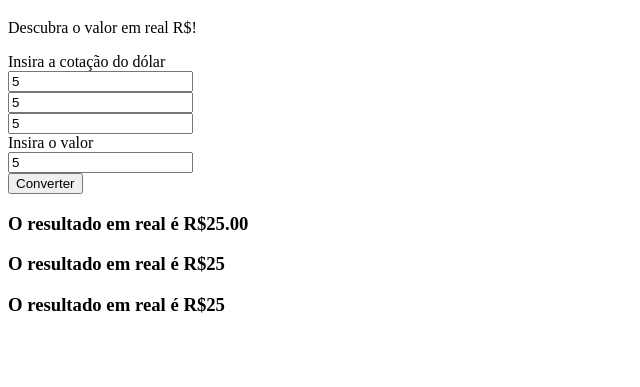
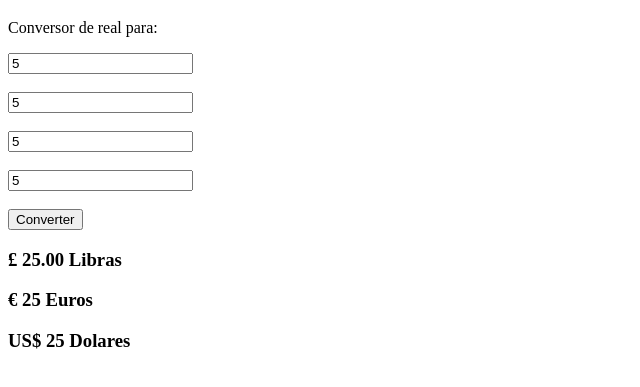
Before and after one commit to ViniciusApBrito/Avali-o, a plain HTML site: page Avali-o/index.html in a window 1280 px wide. Both pictures are taken after typing "5", "5", "5", "5" into the empty fields and a click on the button "Converter". Shown: the part 61-448 px from the top of the page, without its empty margins (0-640 px from the left). Drawn offline with Linux system fonts and the light colour scheme; files that its build step writes are made by us from their sources.

Commit message:
fifth commit

```diff
--- a/Avali-o/index.html
+++ b/Avali-o/index.html
@@ -5,30 +5,33 @@
     <meta http-equiv="X-UA-Compatible" content="IE=edge">
     <meta name="viewport" content="width=device-width, initial-scale=1.0">
     <script src="script.js"></script>
+    <link rel="stylesheet" href="css/style.css">
     <title>Conversor de Moedas</title>
 </head>
 <body>
     <div class="container">
-    <link rel="stylesheet" href="css/style.css">
+      <div class="container-fluid bg-body-secondary text-center">
     <h1 class="page-title">
       Conversor de moedas
     </h1>
     <p class="page-subtitle">
-      Descubra o valor em real R$!
+      Conversor de real para:
     </p>
-    <label for="moeda">Insira a cotação do dólar</label><br>
+
     <input type="number" id="dolar" size="2" placeholder="Digite cotação dolar" /><br>
-    <input type="number" id="euro" size="2" /><br>
-    <input type="number" id="libra" size="2" /><br>
-    <label for="moeda">Insira o valor</label><br>
+    <br>
+    <input type="number" id="euro" size="2" placeholder="Digite cotação euro"/><br>
+    <br>
+    <input type="number" id="libra" size="2" placeholder="Digite cotação libra"/><br>
+    <br>
     <input type="number" id="valor" size="2" /><br>
+    <br>
     <button type="submit" onclick="Converter()">Converter</button>
-    <h3 id="valorConvertido"></h3>
-    <h3 id="valorConvertido2"></h3>
-    <h3 id="valorConvertido3"></h3>
-
-
+    <h3 id="Libra"></h3>
+    <h3 id="Euros"></h3>
+    <h3 id="Dolares"></h3>
   </div>
+</div>
 </body>
 
 </html>
--- a/Avali-o/script.js
+++ b/Avali-o/script.js
@@ -1,26 +1,25 @@
 function Converter() {
-    var valorCotacaoDolar = document.getElementById("dolar").value;
-    var valorCotacaoEuro = document.getElementById("euro").value;
-    var valorCotacaoLibra = document.getElementById("libra").value;
+    var CotacaoDolar = document.getElementById("dolar").value;
+    var CotacaoEuro = document.getElementById("euro").value;
+    var CotacaoLibra = document.getElementById("libra").value;
 
     var valor = document.getElementById("valor").value;
 
 
-    var valorEmReais = valor * valorCotacaoLibra;
-    var valorEmReaisEuro = valor * valorCotacaoEuro;
-    var valorEmReaisDolar = valor * valorCotacaoDolar;
+    var valorEmReais = valor * CotacaoLibra;
+    var valorEuro = valor * CotacaoEuro;
+    var valorDolar = valor * CotacaoDolar;
     var valorEmReais = valorEmReais.toFixed(2)
 
-    var elementoValorConvertido = document.getElementById("valorConvertido")
+    var elementoValorConvertido = document.getElementById("Libra")
+    var valorConvertido = "£ " + valorEmReais + " Libras"
+    elementoValorConvertido.innerHTML = valorConvertido
 
-    var valorConvertido = "O resultado em real é R$" + valorEmReais
+    var elementoValorConvertido = document.getElementById("Euros")
+    var valorConvertido = "€ " + valorEuro + " Euros"
     elementoValorConvertido.innerHTML = valorConvertido
-    var elementoValorConvertido = document.getElementById("valorConvertido2")
+    var elementoValorConvertido = document.getElementById("Dolares")
 
-    var valorConvertido = "O resultado em real é R$" + valorEmReaisEuro
+    var valorConvertido = "US$ " + valorDolar + " Dolares"
     elementoValorConvertido.innerHTML = valorConvertido
-    var elementoValorConvertido = document.getElementById("valorConvertido3")
-
-    var valorConvertido = "O resultado em real é R$" + valorEmReaisDolar
-    elementoValorConvertido.innerHTML = valorConvertido
-  }
+}
--- a/Avali-o/style.css
+++ b/Avali-o/style.css
@@ -0,0 +1,2 @@
+.body{
+}
```
